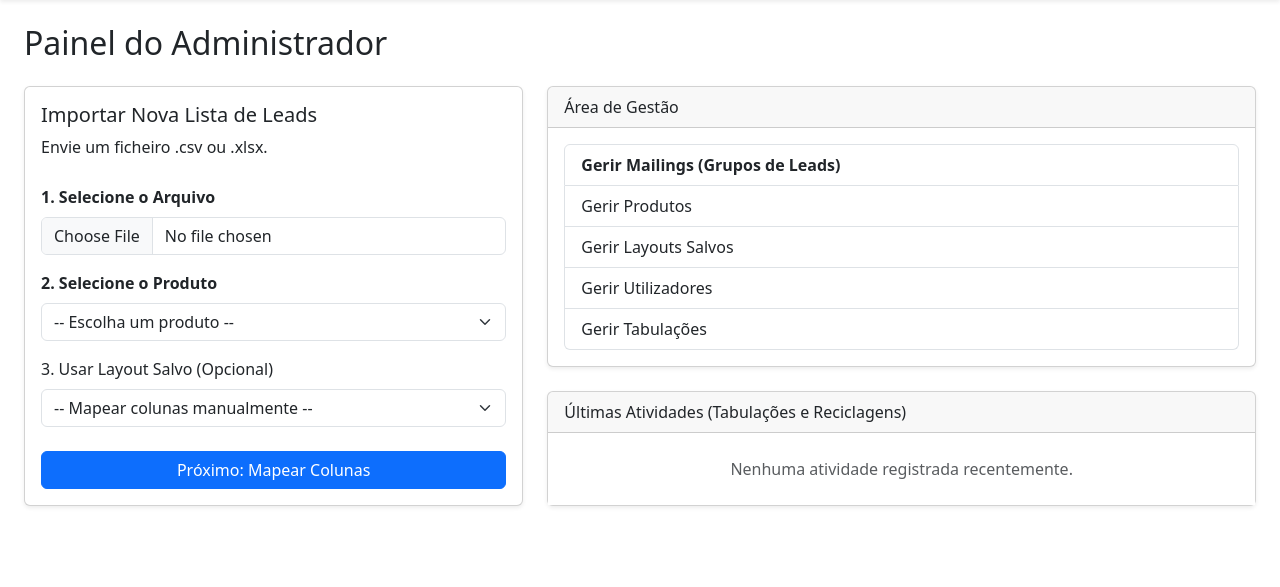
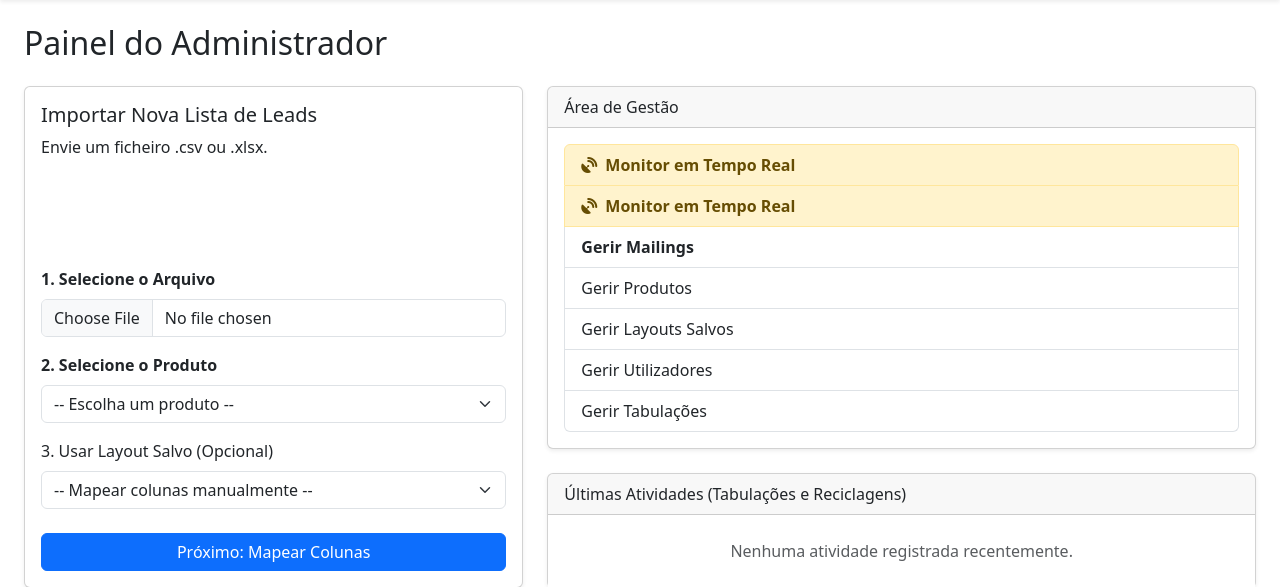
Before and after one commit to Paludetto95/Minha-lista, a Flask app: page /admin/dashboard in a window 1280 px wide. Shown: the part 56-643 px from the top of the page. Run offline with Flask 3, Linux system fonts and the light colour scheme; a user stored in the database is signed in; tables that the repository leaves empty hold one stand-in row (values such as "Sample post").

Commit message:
Adiciona comentário para forçar a atualização do dashboard

```diff
--- a/app/templates/admin/admin_dashboard.html
+++ b/app/templates/admin/admin_dashboard.html
@@ -49,9 +49,16 @@
                 <div class="card-header">
                     Área de Gestão
                 </div>
-                <div class="card-body">
-                    <div class="list-group">
-                        <a href="{{ url_for('main.manage_mailings') }}" class="list-group-item list-group-item-action fw-bold">Gerir Mailings (Grupos de Leads)</a>
+                <!-- ... -->
+<div class="card-body">
+    <div class="list-group">
+
+        <!-- TESTE PARA FORÇAR ATUALIZAÇÃO -->
+        <a href="{{ url_for('main.admin_monitor') }}" class="list-group-item list-group-item-action list-group-item-warning fw-bold"><i class="fas fa-satellite-dish me-2"></i>Monitor em Tempo Real</a>
+
+                        <!-- ===== LINK ATUALIZADO/ADICIONADO AQUI ===== -->
+                        <a href="{{ url_for('main.admin_monitor') }}" class="list-group-item list-group-item-action list-group-item-warning fw-bold"><i class="fas fa-satellite-dish me-2"></i>Monitor em Tempo Real</a>
+                        <a href="{{ url_for('main.manage_mailings') }}" class="list-group-item list-group-item-action fw-bold">Gerir Mailings</a>
                         <a href="{{ url_for('main.manage_products') }}" class="list-group-item list-group-item-action">Gerir Produtos</a>
                         <a href="{{ url_for('main.manage_layouts') }}" class="list-group-item list-group-item-action">Gerir Layouts Salvos</a>
                         <a href="{{ url_for('main.manage_users') }}" class="list-group-item list-group-item-action">Gerir Utilizadores</a>
```
